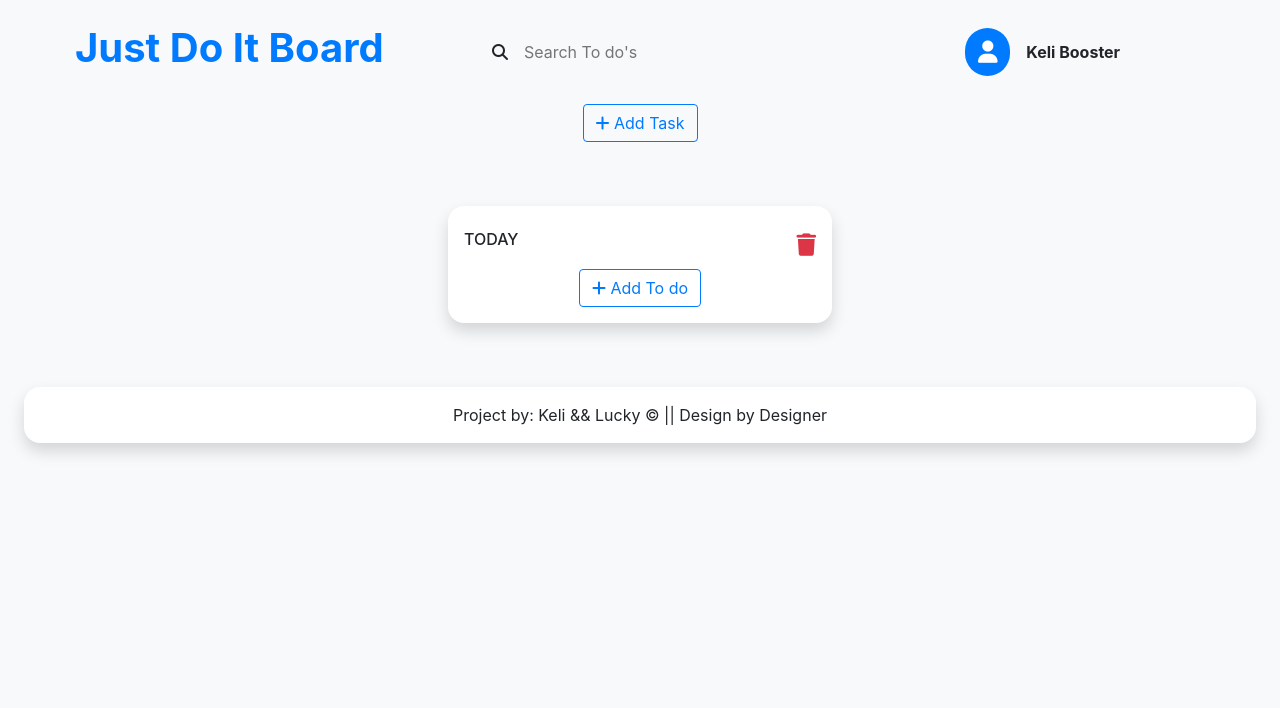
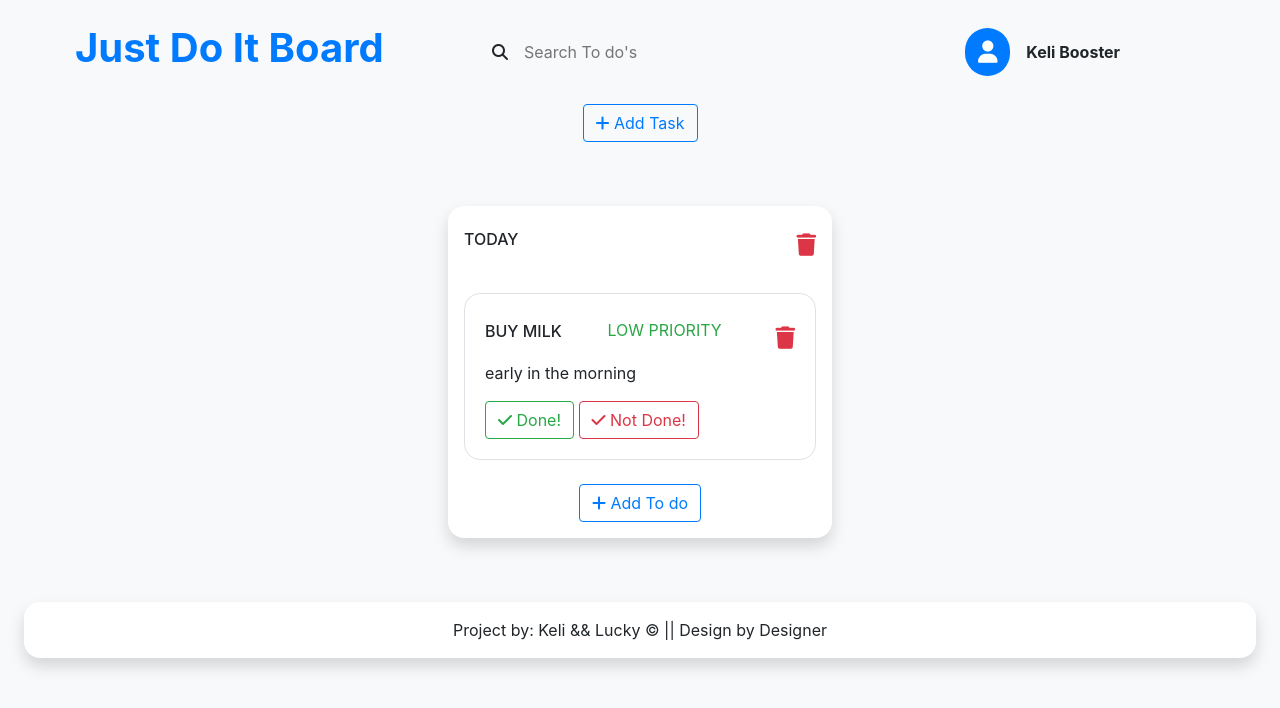
Before and after one commit to kelibst/do-it, a website built with webpack: page dist/index.html in a window 1280 px wide. Built offline with nearby package versions, Linux system fonts and the light colour scheme.

Commit message:
adding todo to specific task completed

```diff
--- a/src/dom.js
+++ b/src/dom.js
@@ -3,8 +3,8 @@ const addTask = document.querySelector('.addnewTask');
 const addTodo = document.querySelector('.addTodo');
 const taskForm = document.querySelector('.addTask');
 const todoContainer = document.querySelector('.todo-container');
-const addTodobtn = document.querySelector('.addTodobtn');
-const taskContainer = document.querySelector('.taskContainer')
+const addTodobtn = document.getElementById('allTk');
+const taskContainer = document.querySelector('.taskContainer');
 // display addTask form when it is clicked
 
 
--- a/src/index.js
+++ b/src/index.js
@@ -1,9 +1,50 @@
 import {handleForm, addTask,addTodo, allContainer,todoContainer, taskContainer, taskForm, addTodobtn} from './dom'
-import {Task, Todo, renderContent, taskTemplate, todoTemplate} from './tasks'
+import {Task, Todo, renderContent} from './tasks'
+
+
+let today = Task("Today");
+let alltask =[today];
+let todoNode = renderContent().todoTk;
+let taskId = 0;
+
+//add initial todos
+let defaultTask = alltask[0];
+defaultTask.todos.push(Todo("Buy milk", 'early in the morning', '11/02/1991','Low Priority'))
+
+//load task and todos when the page loads
 
 addTodobtn.addEventListener('click', (e) => {
-  handleForm().showForm(todoContainer)
+
+
+  // let's change the default task to the one the user selected.
+
+
+  taskId = e.target.offsetParent.id;
+  defaultTask = alltask[taskId];
+
+  todoNode = e.target.offsetParent.childNodes[3];
+  console.log(e.target.offsetParent.childNodes[3])
+
+  if(e.target.classList.contains('addTodobtn')){
+    handleForm().showForm(todoContainer)
+  }
 });
+
+
+//rewrite to pour out all todos on the sscreen
+document.addEventListener('DOMContentLoaded', () => {
+  alltask.forEach(function(value,index){
+    renderContent().render(renderContent().allTk, value, index);
+  });
+
+  defaultTask.todos.forEach(function(value, index){
+
+    renderContent().render(renderContent().todoTk, value, index)
+  })
+
+});
+
+
 
 // hide all forms when the container is clicked
 allContainer.addEventListener('click', e => {
@@ -19,24 +60,21 @@ addTask.addEventListener('click', () => {
 
 //set default task
 
-let today = Task("Today");
-let alltask =[today];
+
 taskForm.taskBtn.addEventListener('click', (e) => {
   e.preventDefault();
   let title = taskForm.tasktitle.value;
   let newTask = new Task(title)
   alltask.push(newTask)
-  alltask.forEach(function(index,value){
+  alltask.forEach(function(value,index){
 
-    renderContent().render(taskTemplate, renderContent().allTk)
+    renderContent().render(renderContent().allTk, value, index)
   })
-  console.log(alltask[0])
+
 })
 
 
-//add initial todos
-let defaultTask = alltask[0];
-defaultTask.todos.push(Todo("Buy milk", 'early in the morning', '11/02/1991','2'))
+
 
 //add task when the button is clicked
 addTodo.todoBtn.addEventListener('click', (e)=> {
@@ -47,10 +85,14 @@ addTodo.todoBtn.addEventListener('click', (e)=> {
   let priority =  addTodo.priority.value;
   let note = addTodo.note.value;
 
+  console.log(defaultTask)
+
   let setTodo = Todo(name, description, dateofbirth, priority, note);
   defaultTask.todos.push(setTodo)
-  defaultTask.todos.forEach(function(index,value){
-    renderContent().render(todoTemplate, renderContent().todoTk)
+
+  defaultTask.todos.forEach(function(value, index){
+
+    renderContent().render(todoNode, value, index)
   })
-  console.log( defaultTask.todos)
+
 })
--- a/src/tasks.js
+++ b/src/tasks.js
@@ -13,10 +13,12 @@ const Task = (name) => ({
   });
 
     //set task template
-  let taskTemplate = `
+  function Templates (val, ind){
+    return {
+      taskTemplate: `
 
-                      <div class="card-bins">
-                          <h6 class="card-title py-2 text-uppercase text-ligth">Today</h6>
+                  <div  class="card-bins">
+                    <h6 class="card-title py-2 text-uppercase text-ligth">${val.name}</h6>
                     <i class="fas fa-trash text-danger delete"></i>
                   </div>
 
@@ -28,17 +30,25 @@ const Task = (name) => ({
                     <a href="#" class="btn addTodobtn btn-outline-primary"><i class="fas fa-plus"></i> Add To do</a>
                   </div>
 
-                          `
-let todoTemplate = `
+                          `,
+
+      todoTemplate: `
                   <div class="card-bins">
-                    <p class="text-success text-uppercase">Low-Priority</p>
+                  <h6 class="card-title py-2 text-uppercase text-ligth">${val.name}</h6>
+                  <p class="text-success text-uppercase">${val.priority}</p>
                   <i class="fas fa-trash ml-2 text-danger delete"></i>
                   </div>
 
-                    <p class="card-text">Lorem ipsum dolor sit amet consectetur adipisicing elit. Quaerat nulla distinctio explicabo voluptate laboriosam pariatur quasi veniam neque eius voluptates.</p>
+                  <p class="card-text">${val.description}</p>
                   <a href="#" class="btn btn-outline-success"><i class="fas fa-check" ></i> Done!</a>
                   <a href="#" class="btn btn-outline-danger"><i class="fas fa-check" ></i> Not Done!</a>
                 `
+
+    }
+  }
+
+
+
 
 //set a function to render all content on the page task or todo
           function renderContent(){
@@ -46,15 +56,22 @@ let todoTemplate = `
             return {
              allTk: document.getElementById('allTk'),
              todoTk: document.getElementById('todoTk'),
-              render(template,  node, container = document.createElement('div')) {
+              render(node, val, ind) {
+                let container = document.createElement('div')
+
                 if(node === this.allTk){
-                  container.classList = "card shadow col-sm-6 col-lg-4 p-3 round1 border-0 bg-white";
+                  container.id = ind;
+                  container.classList = `card shadow col-sm-6 col-lg-4 p-3 round1 border-0 bg-white ${ind}`;
+                  container.innerHTML = "";
+                  container.innerHTML = Templates(val, ind).taskTemplate;
                 }else{
+                  container.id = ind;
                   container.classList = "card-body border my-4 round1";
+                  container.innerText = "";
+                  container.innerHTML = Templates(val, ind).todoTemplate;
                 }
                 //clear the container before filling it up
-                container.innerHTML = "";
-                container.innerHTML = template;
+
                 node.appendChild(container);
               },
 
@@ -64,4 +81,4 @@ let todoTemplate = `
 
 
 
-export {Task, Todo, renderContent, taskTemplate, todoTemplate}
+export {Task, Todo, renderContent}
```
Also changed, not shown: dist/assets/scripts/main.js, dist/index.html. Lines whose indentation alone changed are shown as unchanged.
